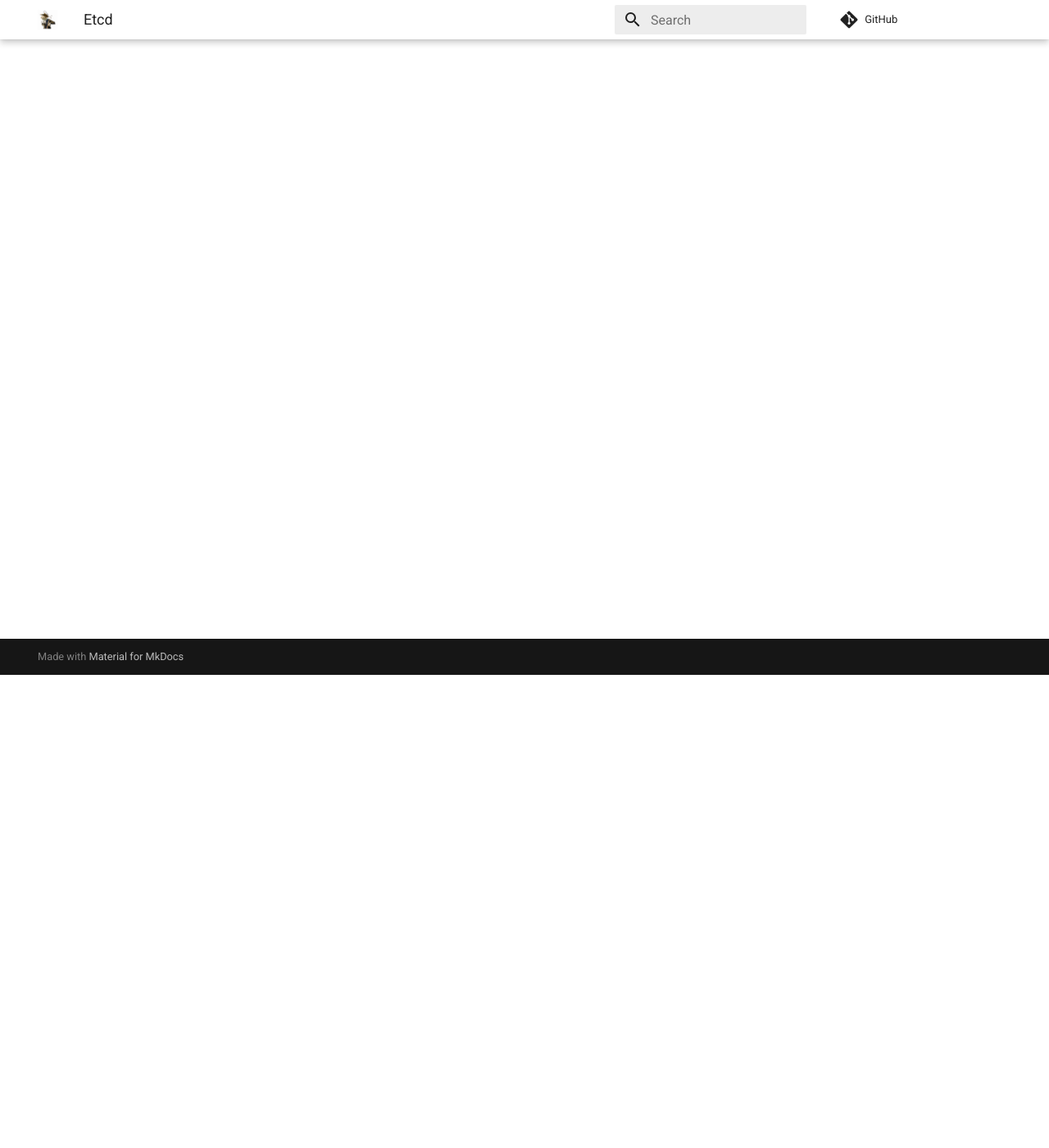
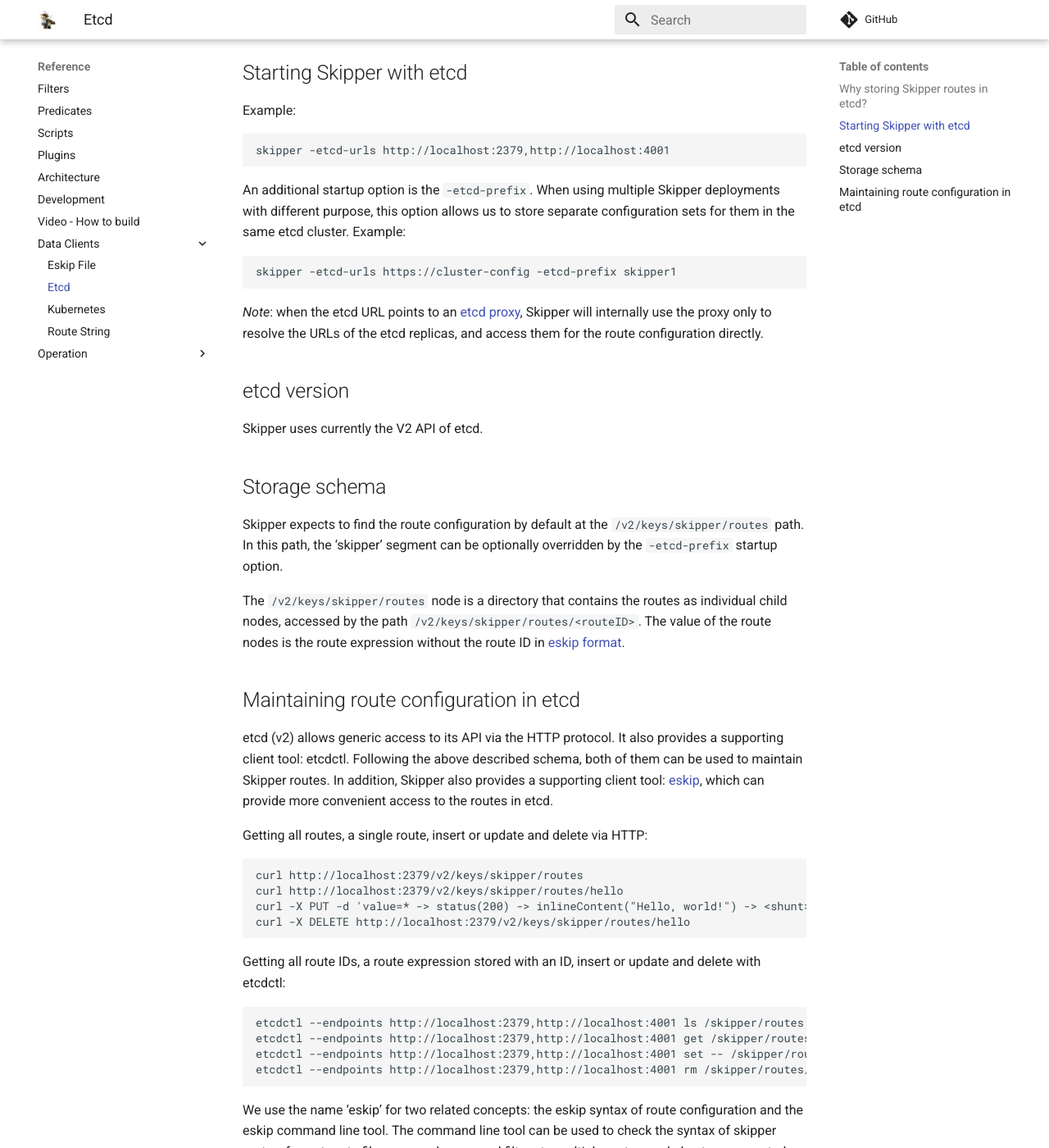
Before and after one commit to zalando/skipper, an MkDocs documentation site: the page built from docs/data-clients/etcd.md, in a window 1280 px wide and 1400 px high, scrolled down 577 px. Shown: the whole window at 82% size. Built offline with MkDocs 1.6.1 and Material for MkDocs 9.7.7, drawn with Linux system fonts in a browser that asks for light colours; comment, search, counter and statistics services are not loaded; some of the changed text lies outside the part shown.

Commit message:
provide documentation on etcd usage (#934)
* provide documentation on etcd usage

Signed-off-by: Arpad Ryszka <arpad.ryszka@gmail.com>

* remove unrelated example from the text

Signed-off-by: Arpad Ryszka <arpad.ryszka@gmail.com>

* fix the etcdctl examples

Signed-off-by: Arpad Ryszka <arpad.ryszka@gmail.com>

* grammar fix in the text

Signed-off-by: Arpad Ryszka <arpad.ryszka@gmail.com>

````diff
--- a/docs/data-clients/etcd.md
+++ b/docs/data-clients/etcd.md
@@ -1,3 +1,115 @@
-# ETCD
+# etcd
 
-TODO
+etcd is an open-source distributed key value store:
+[https://github.com/etcd-io/etcd](https://github.com/etcd-io/etcd). Skipper can use it as a route configuration
+storage and continuously synchronize the routing from etcd.
+
+## Why storing Skipper routes in etcd?
+
+When running multiple Skipper instances, changing the configuration of each instance by accessing the instances
+directly on the fly can be complex and error-prone. With etcd, we need to update the routes only in etcd and
+each Skipper instance will synchronize its routing from the new version.
+
+Further benefits of using etcd are improved resiliency and the usage of a standard configuration storage for
+various system components of a distributed system, not only Skipper.
+
+_Note_: in case of Kubernetes, the standard recommended way is to use the [Kubernetes Ingress
+API](./kubernetes.md).
+
+## Starting Skipper with etcd
+
+Example:
+
+```
+skipper -etcd-urls http://localhost:2379,http://localhost:4001
+```
+
+An additional startup option is the `-etcd-prefix`. When using multiple Skipper deployments with different
+purpose, this option allows us to store separate configuration sets for them in the same etcd cluster. Example:
+
+```
+skipper -etcd-urls https://cluster-config -etcd-prefix skipper1
+```
+
+_Note_: when the etcd URL points to an [etcd proxy](https://coreos.com/etcd/docs/latest/v2/proxy.html), Skipper
+will internally use the proxy only to resolve the URLs of the etcd replicas, and access them for the route
+configuration directly.
+
+## etcd version
+
+Skipper uses currently the V2 API of etcd.
+
+## Storage schema
+
+Skipper expects to find the route configuration by default at the `/v2/keys/skipper/routes` path. In this path,
+the 'skipper' segment can be optionally overridden by the `-etcd-prefix` startup option.
+
+The `/v2/keys/skipper/routes` node is a directory that contains the routes as individual child nodes, accessed
+by the path `/v2/keys/skipper/routes/<routeID>`. The value of the route nodes is the route expression without
+the route ID in [eskip format](https://godoc.org/github.com/zalando/skipper/eskip).
+
+## Maintaining route configuration in etcd
+
+etcd (v2) allows generic access to its API via the HTTP protocol. It also provides a supporting client tool:
+etcdctl. Following the above described schema, both of them can be used to maintain Skipper routes. In addition,
+Skipper also provides a supporting client tool: [eskip](https://godoc.org/github.com/zalando/skipper/cmd/eskip),
+which can provide more convenient access to the routes in etcd.
+
+Getting all routes, a single route, insert or update and delete via HTTP:
+
+```
+curl http://localhost:2379/v2/keys/skipper/routes
+curl http://localhost:2379/v2/keys/skipper/routes/hello
+curl -X PUT -d 'value=* -> status(200) -> inlineContent("Hello, world!") -> <shunt>' http://localhost:2379/v2/keys/skipper/routes/hello
+curl -X DELETE http://localhost:2379/v2/keys/skipper/routes/hello
+```
+
+Getting all route IDs, a route expression stored with an ID, insert or update and delete with etcdctl:
+
+```
+etcdctl --endpoints http://localhost:2379,http://localhost:4001 ls /skipper/routes
+etcdctl --endpoints http://localhost:2379,http://localhost:4001 get /skipper/routes/hello
+etcdctl --endpoints http://localhost:2379,http://localhost:4001 set -- /skipper/routes/hello '* -> status(200) -> inlineContent("Hello, world!") -> <shunt>'
+etcdctl --endpoints http://localhost:2379,http://localhost:4001 rm /skipper/routes/bello
+```
+
+We use the name 'eskip' for two related concepts: the eskip syntax of route configuration and the eskip command
+line tool. The command line tool can be used to check the syntax of skipper routes, format route files, prepend
+or append filters to multiple routes, and also to access etcd.
+
+Getting all routes, a single route, insert or update and delete with eskip:
+
+```
+eskip print -etcd-urls http://localhost:2379,http://localhost:4001
+eskip print -etcd-urls http://localhost:2379,http://localhost:4001 | grep hello
+eskip upsert -etcd-urls http://localhost:2379,http://localhost:4001 -routes 'hello: * -> status(200) -> inlineContent("Hello, world!") -> <shunt>'
+eskip delete -etcd-urls http://localhost:2379,http://localhost:4001 -ids hello
+```
+
+When storing multiple configuration sets in etcd, we can use the `-etcd-prefix` to distinguish between them.
+
+Instead of using routes inline, it may be more convenient to edit them in a file and store them in etcd directly
+from the file.
+
+Contents of example.eskip:
+
+```
+hello: * -> status(200) -> inlineContent("Hello, world!") -> <shunt>;
+helloTest: Path("/test") -> status(200) -> inlineContent("Hello, test!") -> <shunt>;
+```
+
+Updating those routes in etcd that are defined in the file, or inserting them from the file in case they don't
+exist in etcd, yet:
+
+```
+eskip upsert -etcd-urls http://localhost:2379,http://localhost:4001 example.eskip
+```
+
+The above command won't modify or delete those routes, whose ID is missing from example.eskip. To fully sync a
+set of routes from a file to etcd, use the reset subcommand:
+
+```
+eskip reset -etcd-urls http://localhost:2379,http://localhost:4001 example.eskip
+```
+
+For more information see the [documentation](https://godoc.org/github.com/zalando/skipper/cmd/eskip) or `eskip -help`.
````
